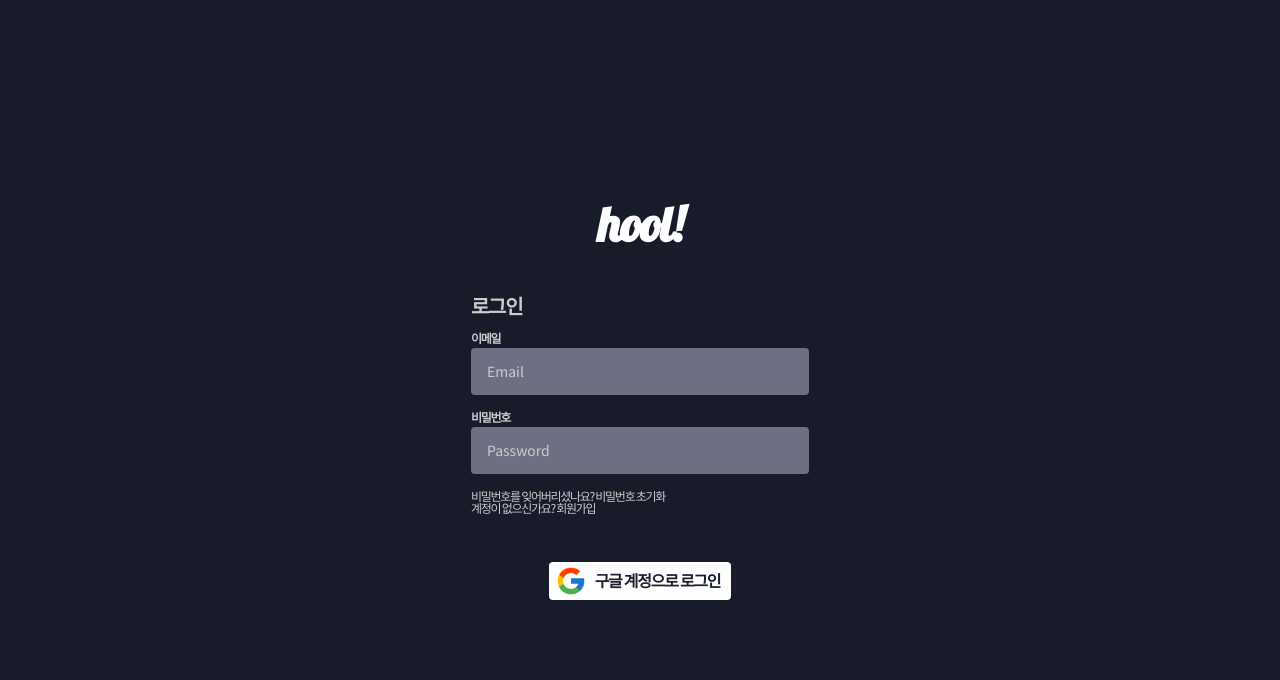
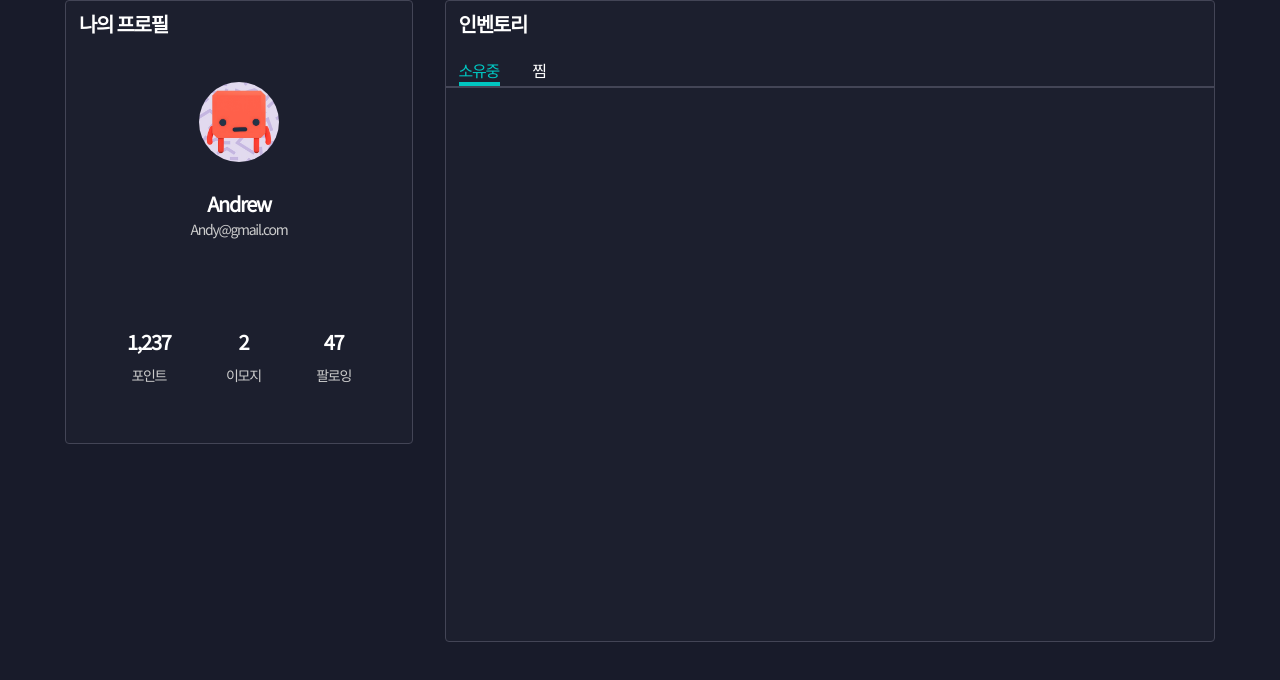
Before and after one commit to heptris/hool, a React (Vite) app in the folder frontend/: page / in a window 1280 px wide. Shown: the top 680 px of the page. Built offline with nearby package versions, Linux system fonts and the light colour scheme.

Commit message:
:ambulance: [FIX] Resolve conflict

```diff
--- a/frontend/src/App.tsx
+++ b/frontend/src/App.tsx
@@ -1,10 +1,14 @@
 import { useState } from "react";
 
-import Auth from "./components/Auth";
+import Modal from "components/commons/Modal";
+import ProfileView from "components/ProfileView";
 
 function App() {
-  const [count, setCount] = useState(0);
-
-  return <Auth />;
+  return (
+    <div>
+      {/* <Modal header={<div>Header</div>} body={<div>Body</div>} /> */}
+      <ProfileView />
+    </div>
+  );
 }
 export default App;
```
